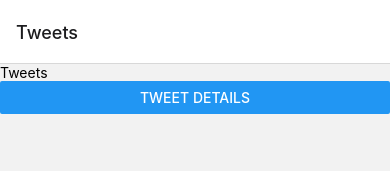
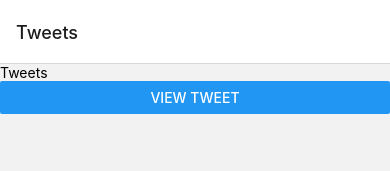
Before and after one commit to Max-256/Over-it-2, a React Native app: screen / in a window 390 px wide. Shown: the top 171 px of the page. Built offline with nearby package versions, Linux system fonts and the light colour scheme.

Commit message:
pass parameters to the routes

```diff
--- a/App.js
+++ b/App.js
@@ -9,15 +9,15 @@ const Tweets = ({ navigation }) => (
   <Screen>
     <Text>Tweets</Text>
     <Button
-      title="tweet details"
-      onPress={() => navigation.navigate("TweetDetails")}
+      title="view tweet"
+      onPress={() => navigation.navigate("TweetDetails", { id: 200 })}
     />
   </Screen>
 );
 
-const TweetDetails = () => (
+const TweetDetails = ({ route }) => (
   <Screen>
-    <Text>Tweet Details</Text>
+    <Text>Tweet Details {route.params.id}</Text>
   </Screen>
 );
 
```
